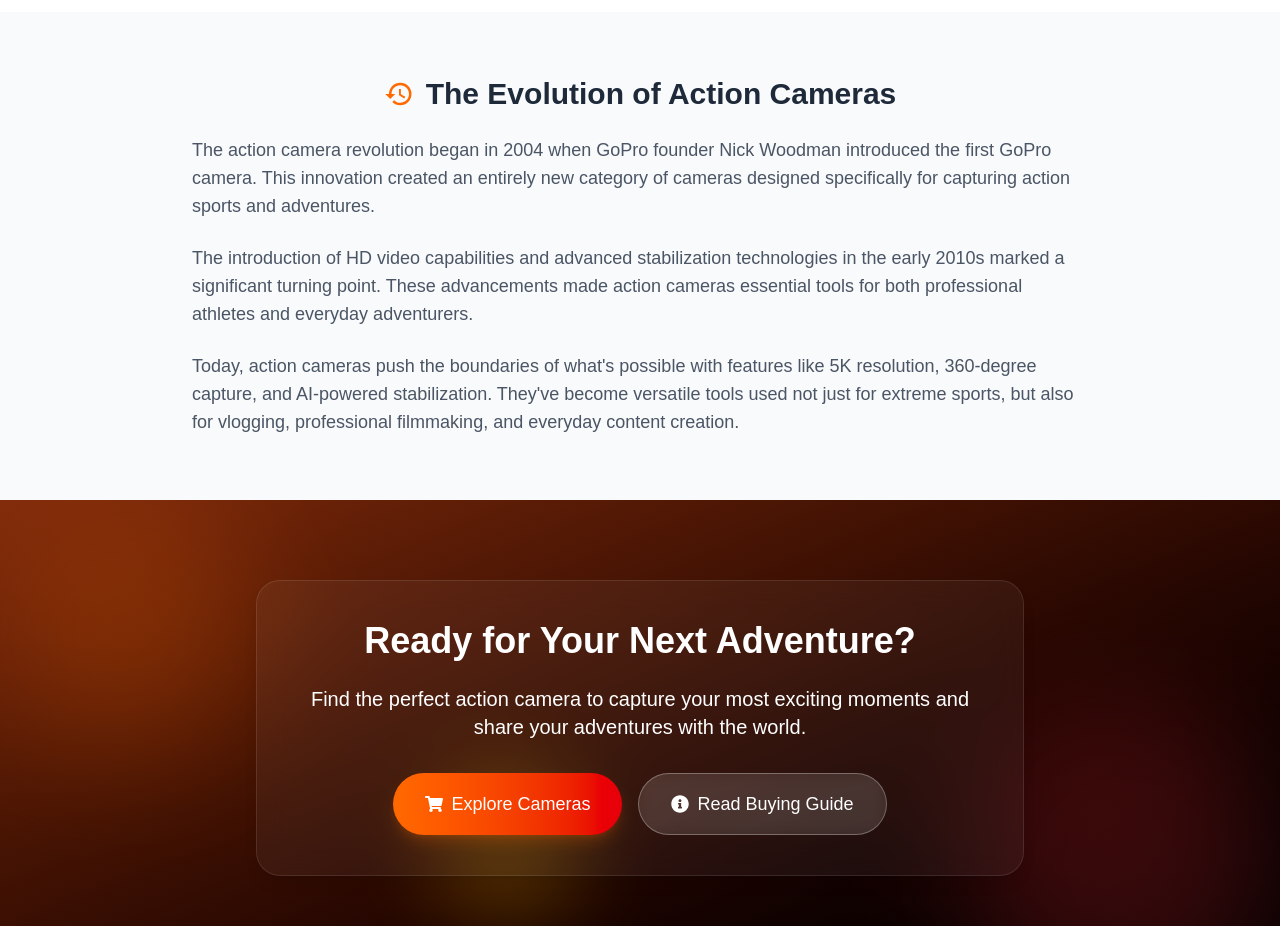
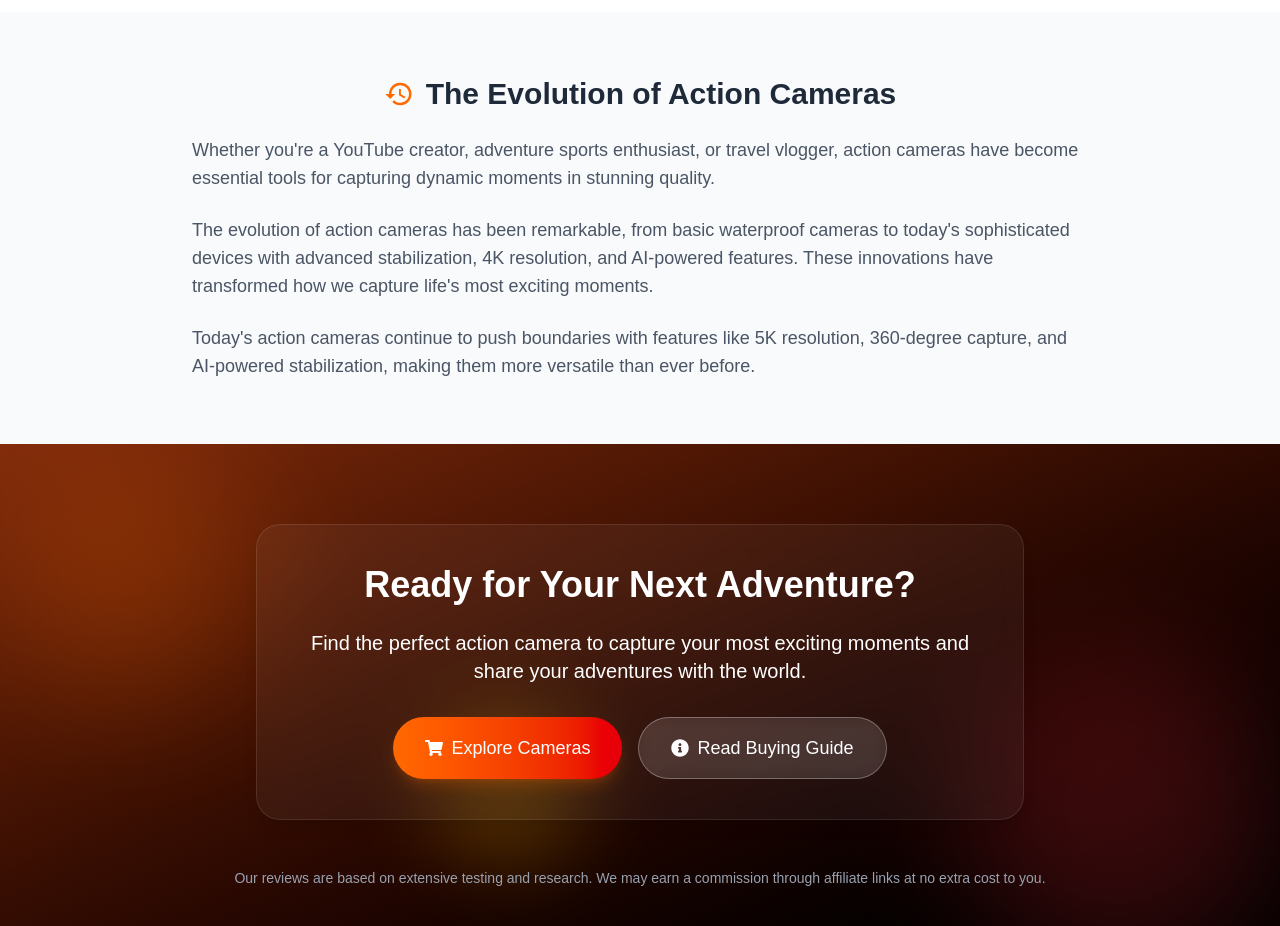
Before and after one commit to AliOlkac/AmazonAffilateMarketing, a Next.js app: page /action-cameras in a window 1280 px wide. Shown: the part 4380-5306 px from the top of the page. Built offline with nearby package versions, Linux system fonts and the light colour scheme.

Commit message:
Update page.tsx

```diff
--- a/src/app/action-cameras/page.tsx
+++ b/src/app/action-cameras/page.tsx
@@ -240,7 +240,7 @@ export default function ActionCameras() {
               Modern action cameras offer incredible versatility, from underwater photography to immersive POV footage. Their small size and mounting options allow for unique perspectives that would be impossible with traditional cameras.
             </p>
             <p className="text-lg text-gray-600 dark:text-gray-300">
-              With features like 5K resolution, advanced stabilization, and waterproof construction, today's action cameras are more capable than ever, making them essential tools for adventurers, content creators, and sports enthusiasts.
+              With features like 5K resolution, advanced stabilization, and waterproof construction, today&apos;s action cameras are more capable than ever, making them essential tools for adventurers, content creators, and sports enthusiasts.
             </p>
           </div>
         </div>
@@ -418,13 +418,13 @@ export default function ActionCameras() {
 
           <div className="space-y-6 text-gray-600 dark:text-gray-300">
             <p className="text-lg">
-              The action camera revolution began in 2004 when GoPro founder Nick Woodman introduced the first GoPro camera. This innovation created an entirely new category of cameras designed specifically for capturing action sports and adventures.
+              Whether you&apos;re a YouTube creator, adventure sports enthusiast, or travel vlogger, action cameras have become essential tools for capturing dynamic moments in stunning quality.
             </p>
             <p className="text-lg">
-              The introduction of HD video capabilities and advanced stabilization technologies in the early 2010s marked a significant turning point. These advancements made action cameras essential tools for both professional athletes and everyday adventurers.
+              The evolution of action cameras has been remarkable, from basic waterproof cameras to today&apos;s sophisticated devices with advanced stabilization, 4K resolution, and AI-powered features. These innovations have transformed how we capture life&apos;s most exciting moments.
             </p>
             <p className="text-lg">
-              Today, action cameras push the boundaries of what's possible with features like 5K resolution, 360-degree capture, and AI-powered stabilization. They've become versatile tools used not just for extreme sports, but also for vlogging, professional filmmaking, and everyday content creation.
+              Today&apos;s action cameras continue to push boundaries with features like 5K resolution, 360-degree capture, and AI-powered stabilization, making them more versatile than ever before.
             </p>
           </div>
         </div>
```
